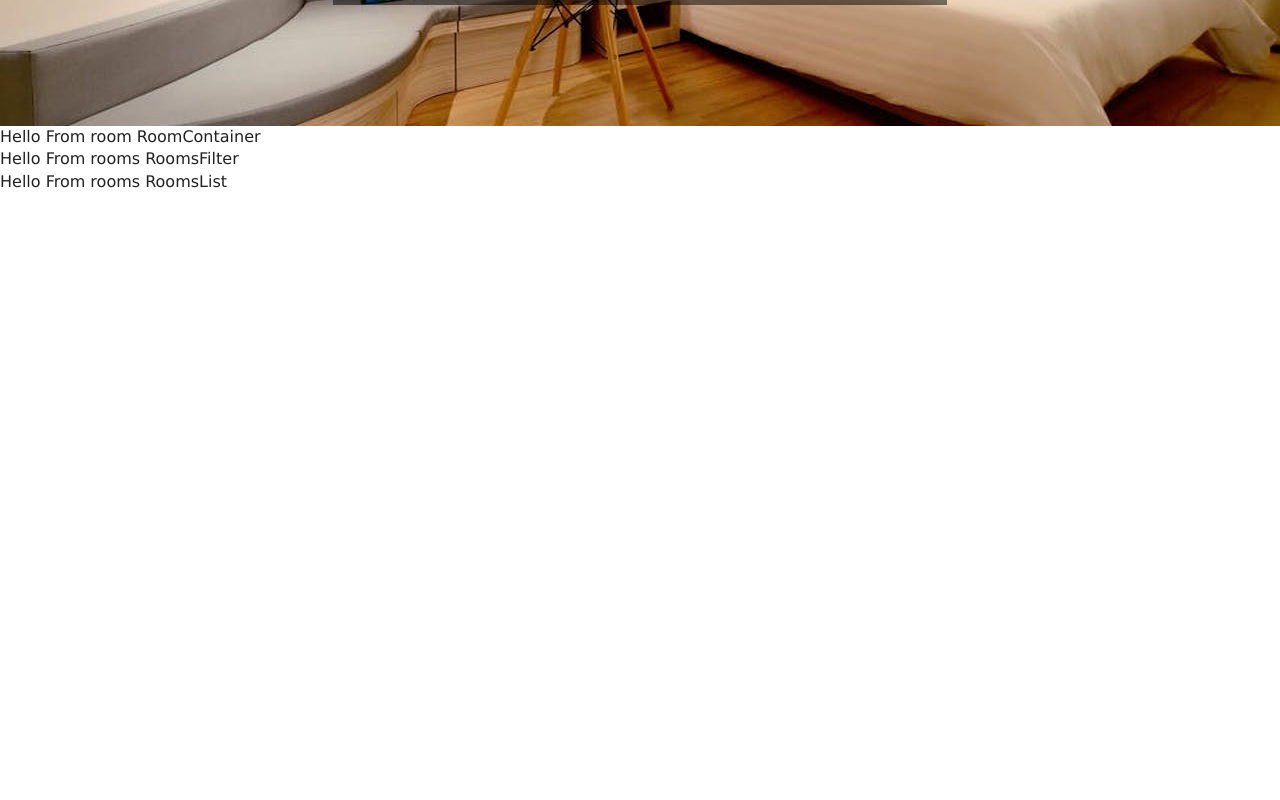
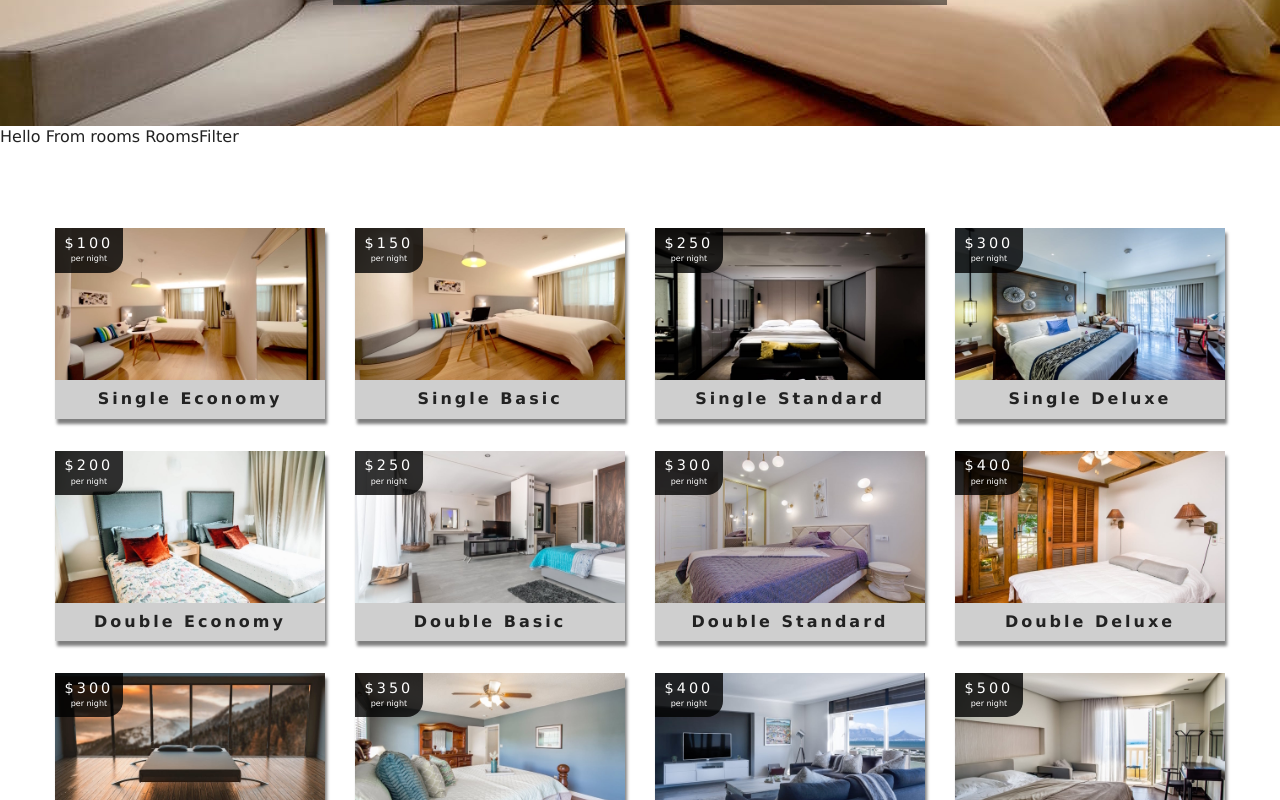
Before and after one commit to matthewlee07/Beach-Resort, a React (Create React App) app: page /rooms in a window 1280 px wide. Shown: the part 420-1220 px from the top of the page. Before the commit the page ends 800 px from the top, so only its background shows below. Built offline with nearby package versions, Linux system fonts and the light colour scheme.

Commit message:
renders all room list

```diff
--- a/src/components/FeaturedRooms.js
+++ b/src/components/FeaturedRooms.js
@@ -1,7 +1,7 @@
 import React, { Component } from "react";
 import { RoomContext } from "../context";
 import Loading from "./Loading";
-import Room from "../components/Rooms";
+import Room from "../components/Room";
 import Title from "./Title";
 
 class FeaturedRooms extends Component {
--- a/src/components/RoomContainer.js
+++ b/src/components/RoomContainer.js
@@ -11,7 +11,6 @@
   }
   return (
     <div>
-      Hello From room RoomContainer
       <RoomFilter rooms={rooms} />
       <RoomList rooms={sortedRooms} />
     </div>
--- a/src/components/RoomList.js
+++ b/src/components/RoomList.js
@@ -1,7 +1,24 @@
 import React from "react";
+import Room from "./Room";
 
-function RoomsList() {
-  return <div>Hello From rooms RoomsList</div>;
+function RoomsList({ rooms }) {
+  if (rooms.length === 0) {
+    return (
+      <div className="empty-search">
+        <h3>Unfortunately no rooms matched your search parameters</h3>
+      </div>
+    );
+  }
+
+  return (
+    <section className="roomslist">
+      <div className="roomslist-center">
+        {rooms.map(item => {
+          return <Room key={item.id} room={item} />;
+        })}
+      </div>
+    </section>
+  );
 }
 
 export default RoomsList;
```
Also changed, not shown: src/components/Room.js (renamed from src/components/Rooms.js).
